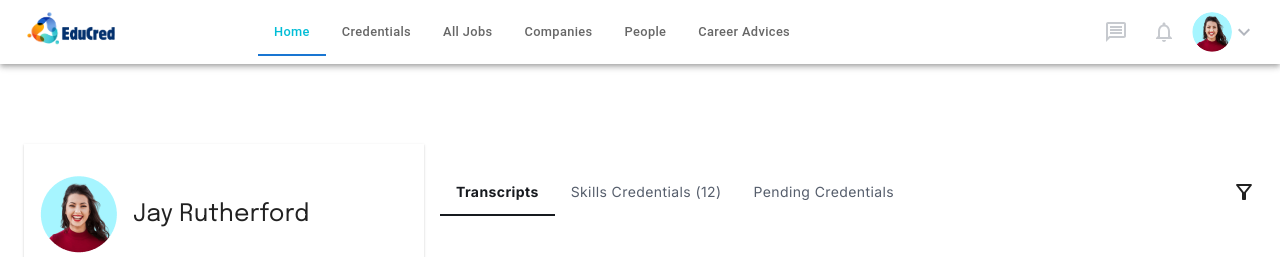
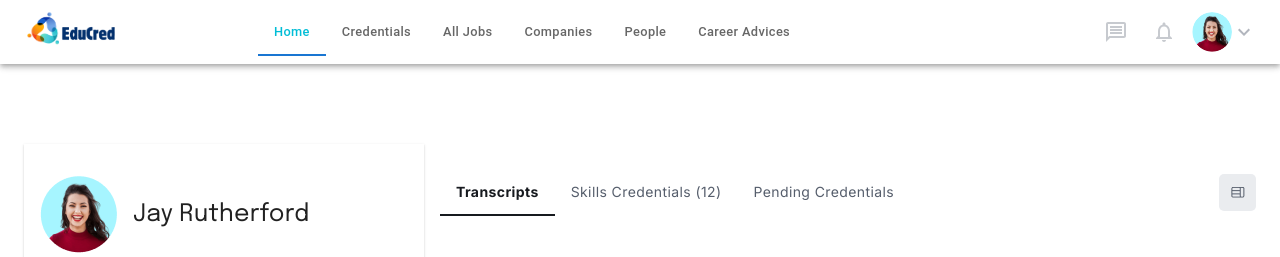
Before and after one commit to hammadyounas/educred, a React (Create React App) app: page /credentials/create in a window 1280 px wide. Shown: the top 257 px of the page. Built offline with nearby package versions, Linux system fonts and the light colour scheme.

Commit message:
changes in credentail list

```diff
--- a/src/pages/Credentials.tsx
+++ b/src/pages/Credentials.tsx
@@ -402,7 +402,8 @@ const Credentials = () => {
                 <Tab value="two" label="Skills Credentials (12)" />
                 <Tab value="three" label="Pending Credentials" />
               </Tabs>
-              <FilterAltOutlined />
+              <img src='/filter.png' alt="filter" style={{ cursor: 'pointer', padding: '10px', backgroundColor: '#eaecef', borderRadius: '5px'}} />
+              {/* <FilterAltOutlined /> */}
             </Box>
             <TableContainer>
               <Table aria-label="custom table">
```
Also changed, not shown: public/filter.png (added).
